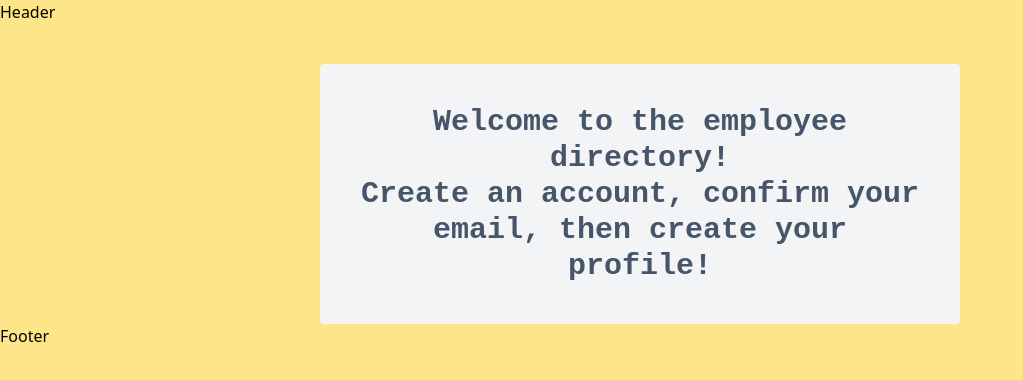
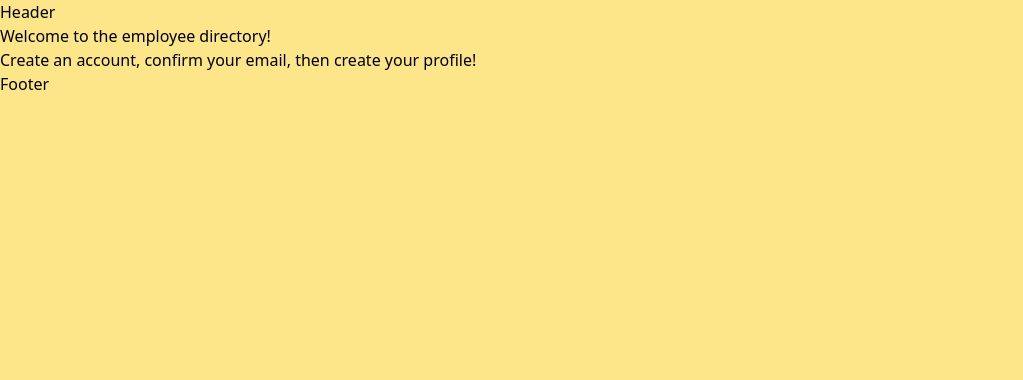
Before and after one commit to spencer-eagleton/react-directory, a React app: page / in a window 1280 px wide. Shown: the top 380 px of the page, without its empty margins (0-1023 px from the left). Built offline with nearby package versions, Linux system fonts and the light colour scheme.

Commit message:
empty test

```diff
--- a/src/App.jsx
+++ b/src/App.jsx
@@ -10,19 +10,21 @@ export default function App() {
 
     >
       <Layout>
-        <div className={`
-    bg-gray-100
-      text-3xl
-      text-center
-      rounded
-    text-slate-600
-      font-bold
-      p-10
-      w-1/2
-      mx-auto
-      mt-10
-      ${styles.myCustomCssClass}
-    `}>
+        <div
+    //     className={`
+    // bg-gray-100
+    //   text-3xl
+    //   text-center
+    //   rounded
+    // text-slate-600
+    //   font-bold
+    //   p-10
+    //   w-1/2
+    //   mx-auto
+    //   mt-10
+    //   ${styles.myCustomCssClass}
+    // `}
+    >
 
         <Welcome />
         </div>
--- a/src/views/Welcome/Welcome.jsx
+++ b/src/views/Welcome/Welcome.jsx
@@ -1,9 +1,23 @@
 
 export default function Welcome() {
   return (
-    <>
+    <div
+    // className={`
+    // bg-gray-100
+    //   text-3xl
+    //   text-center
+    //   rounded
+    // text-slate-600
+    //   font-bold
+    //   p-10
+    //   w-1/2
+    //   mx-auto
+    //   mt-10
+    //   ${styles.myCustomCssClass}
+    // `}
+    >
         <h1>Welcome to the employee directory!</h1>
         <p>Create an account, confirm your email, then create your profile!</p>
-    </>
+    </div>
   )
 }
```
Also changed, not shown: 1 other file (tests, documents, lock files or other folders).
